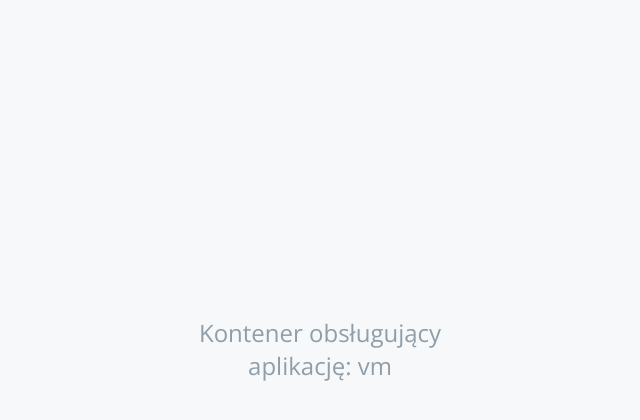
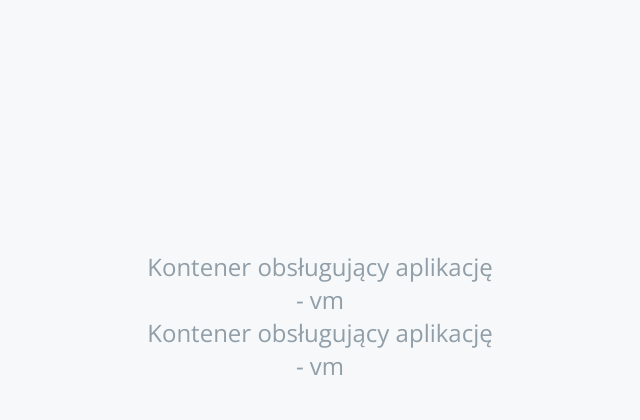
Before and after one commit to openshift-pipelines/vote-ui, a Flask app: page / in a window 1280 px wide. Shown: the part 318-738 px from the top of the page, without its empty margins (320-960 px from the left). Run offline with Flask 2, Linux system fonts and the light colour scheme; some libraries are stand-ins or nearby versions.

Commit message:
update 3

```diff
--- a/templates/index.html
+++ b/templates/index.html
@@ -25,7 +25,9 @@
 
         </div>
         <div id="hostname">
-          Kontener obsługujący aplikację: {{hostname}}
+         Kontener obsługujący aplikację - {{hostname}}
+         <br>
+         Kontener obsługujący aplikację - {{hostname}}
         </div>
       </div>
     </div>
```
